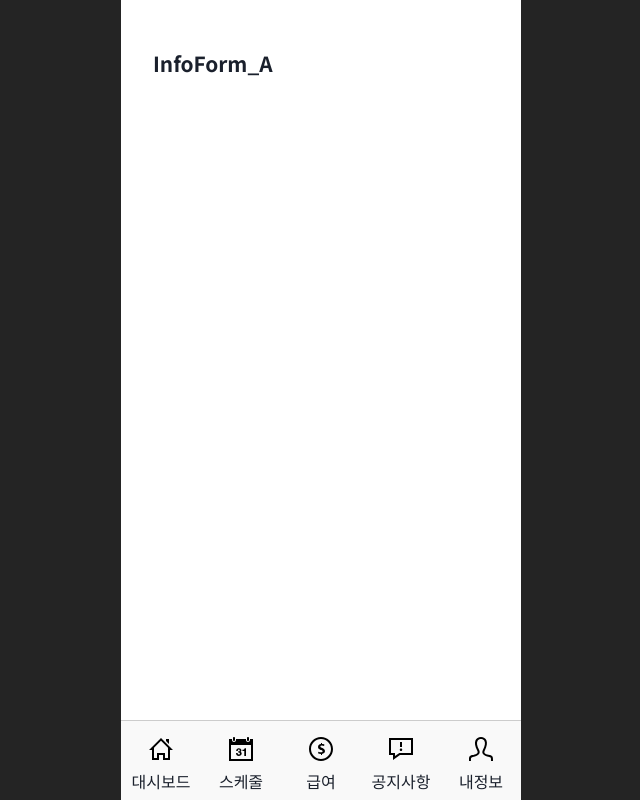
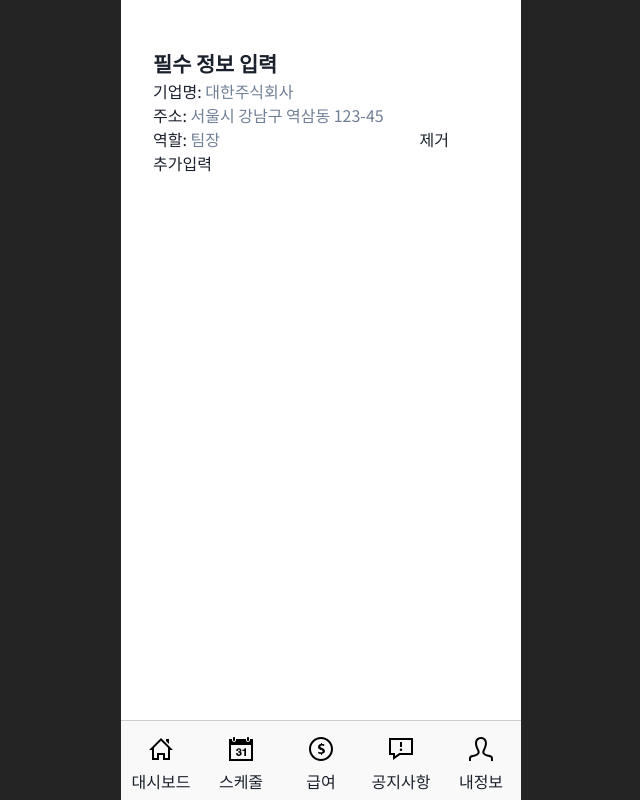
Before and after one commit to 12-Cookie/cookie-s, a React (Vite) app: page /info/admin in a window 1280 px wide. Shown: the whole page, without its empty margins (319-959 px from the left). Built offline with nearby package versions, Linux system fonts and the light colour scheme; no server answers.

Commit message:
infoForm_A 페이지 구현

```diff
--- a/src/pages/Login/Login.jsx
+++ b/src/pages/Login/Login.jsx
@@ -33,21 +33,21 @@ const Login = () => {
       });
   };
 
-  useEffect(() => {
-    const unsubscribe = onAuthStateChanged(auth, (user) => {
-      if (!user) {
-        console.log(user);
-        setUserData(user);
-        navigate("/");
-      } else if (user && pathname === "/") {
-        navigate("/info/staff");
-      }
-    });
+  // useEffect(() => {
+  //   const unsubscribe = onAuthStateChanged(auth, (user) => {
+  //     if (!user) {
+  //       console.log(user);
+  //       setUserData(user);
+  //       navigate("/");
+  //     } else if (user && pathname === "/") {
+  //       navigate("/info/staff");
+  //     }
+  //   });
 
-    return () => {
-      unsubscribe();
-    };
-  }, [auth, navigate]);
+  //   return () => {
+  //     unsubscribe();
+  //   };
+  // }, [auth, navigate]);
 
   return (
     <style.LoginWrap>
--- a/src/pages/Login/admin/infoForm/InfoForm_A.jsx
+++ b/src/pages/Login/admin/infoForm/InfoForm_A.jsx
@@ -1,9 +1,111 @@
+import { useState } from "react";
+import { useForm } from "react-hook-form";
 import * as style from "./InfoForm_A.style";
 
+const companyName = {
+  required: "필수 필드입니다.",
+};
+
+const companyAddress = {
+  required: "필수 필드입니다.",
+};
+
+const companyRole = {
+  required: "필수 필드입니다.",
+};
+
 const InfoForm_A = () => {
+  const [roles, setRoles] = useState([""]);
+
+  const {
+    register,
+    handleSubmit,
+    formState: { errors },
+    reset,
+  } = useForm({ mode: "onBlur" });
+
+  const onSubmit = (data) => {
+    // firefetch.postData("users", id, data); // id 상태에서 불러오기
+    console.log(data);
+    setRoles([""]);
+    reset();
+  };
+
+  const addRoleField = () => {
+    setRoles([...roles, ""]);
+  };
+
+  const removeRoleField = (index) => {
+    const updatedRoles = [...roles];
+    updatedRoles.splice(index, 1);
+    setRoles(updatedRoles);
+  };
+
+  const handleRoleChange = (index, value) => {
+    const updatedRoles = [...roles];
+    updatedRoles[index] = value;
+    setRoles(updatedRoles);
+  };
+
   return (
     <style.InfoFormWrap>
-      <h1>InfoForm_A</h1>
+      <h1>필수 정보 입력</h1>
+      <form onSubmit={handleSubmit(onSubmit)}>
+        <div>
+          <label htmlFor="name">기업명: </label>
+          <input
+            type="text"
+            placeholder="대한주식회사"
+            {...register("name", companyName)}
+          />
+          {errors?.name && (
+            <div>
+              <span>{errors?.name?.message}</span>
+            </div>
+          )}
+        </div>
+
+        <div>
+          <label htmlFor="address">주소: </label>
+          <input
+            type="text"
+            placeholder="서울시 강남구 역삼동 123-45"
+            {...register("address", companyAddress)}
+          />
+          {errors?.address && (
+            <div>
+              <span>{errors?.address?.message}</span>
+            </div>
+          )}
+        </div>
+
+        {roles.map((role, index) => (
+          <div key={index}>
+            <label htmlFor={`role[${index}]`}>역할: </label>
+            <input
+              type="text"
+              placeholder="팀장"
+              {...register(`role[${index}]`, companyRole)}
+              value={role}
+              onChange={(e) => handleRoleChange(index, e.target.value)}
+            />
+            {errors[`role[${index}]`] && (
+              <div>
+                <span>{errors[`role[${index}]`]?.message}</span>
+              </div>
+            )}
+            <button type="button" onClick={() => removeRoleField(index)}>
+              제거
+            </button>
+          </div>
+        ))}
+
+        <button type="button" onClick={addRoleField}>
+          추가
+        </button>
+
+        <button type="submit">입력</button>
+      </form>
     </style.InfoFormWrap>
   );
 };
--- a/src/pages/Login/admin/login/Login_A.jsx
+++ b/src/pages/Login/admin/login/Login_A.jsx
@@ -39,7 +39,8 @@ const Login_A = () => {
         setUserData(user); // 상태관리 필요
         navigate("/login/admin");
       } else if (user && pathname === "/login/admin") {
-        navigate("/dashboard");
+        console.log(user);
+        navigate("/info/admin");
       }
     });
 
--- a/src/pages/Login/staff/infoForm/InfoForm_S.jsx
+++ b/src/pages/Login/staff/infoForm/InfoForm_S.jsx
@@ -44,6 +44,7 @@ const InfoForm_S = () => {
 
   return (
     <style.InfoFormWrap>
+      <h1>필수 정보 입력</h1>
       <form onSubmit={handleSubmit(onSubmit)}>
         <div>
           <label htmlFor="name">이름: </label>
```
